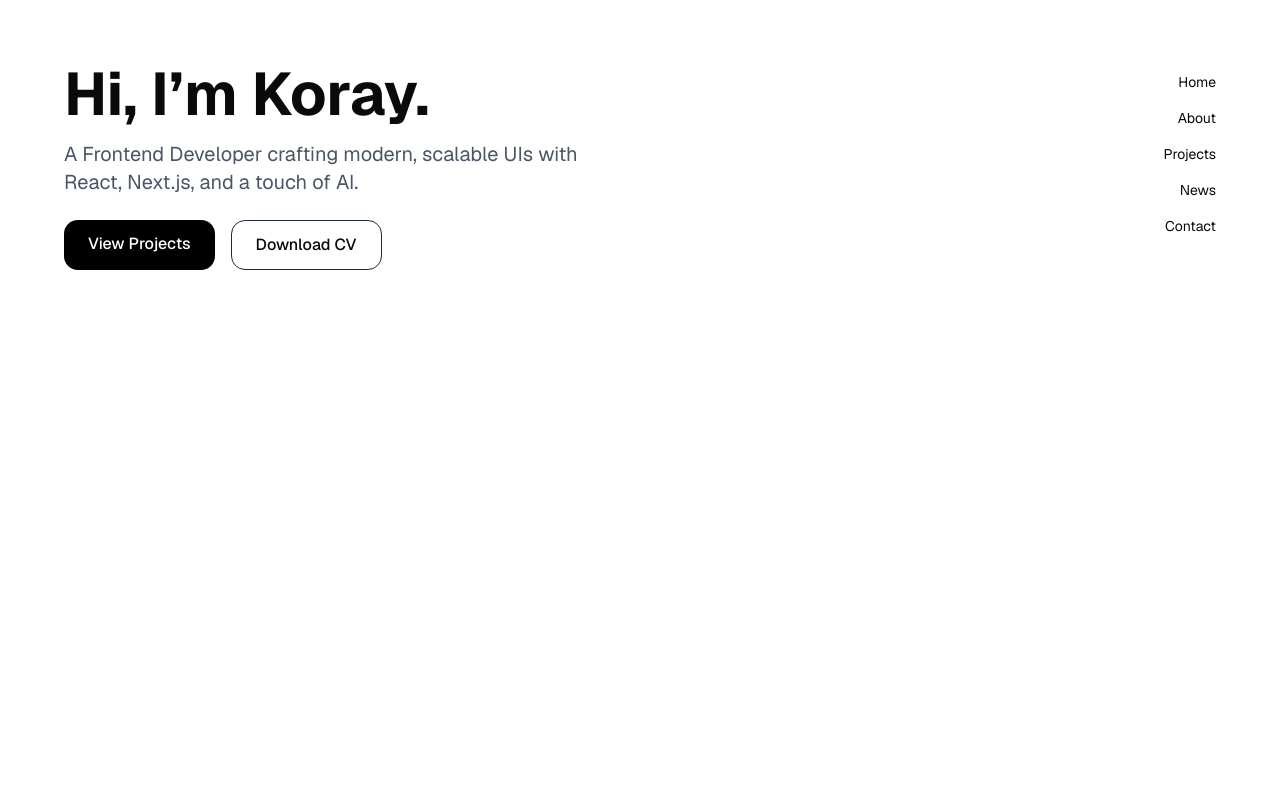
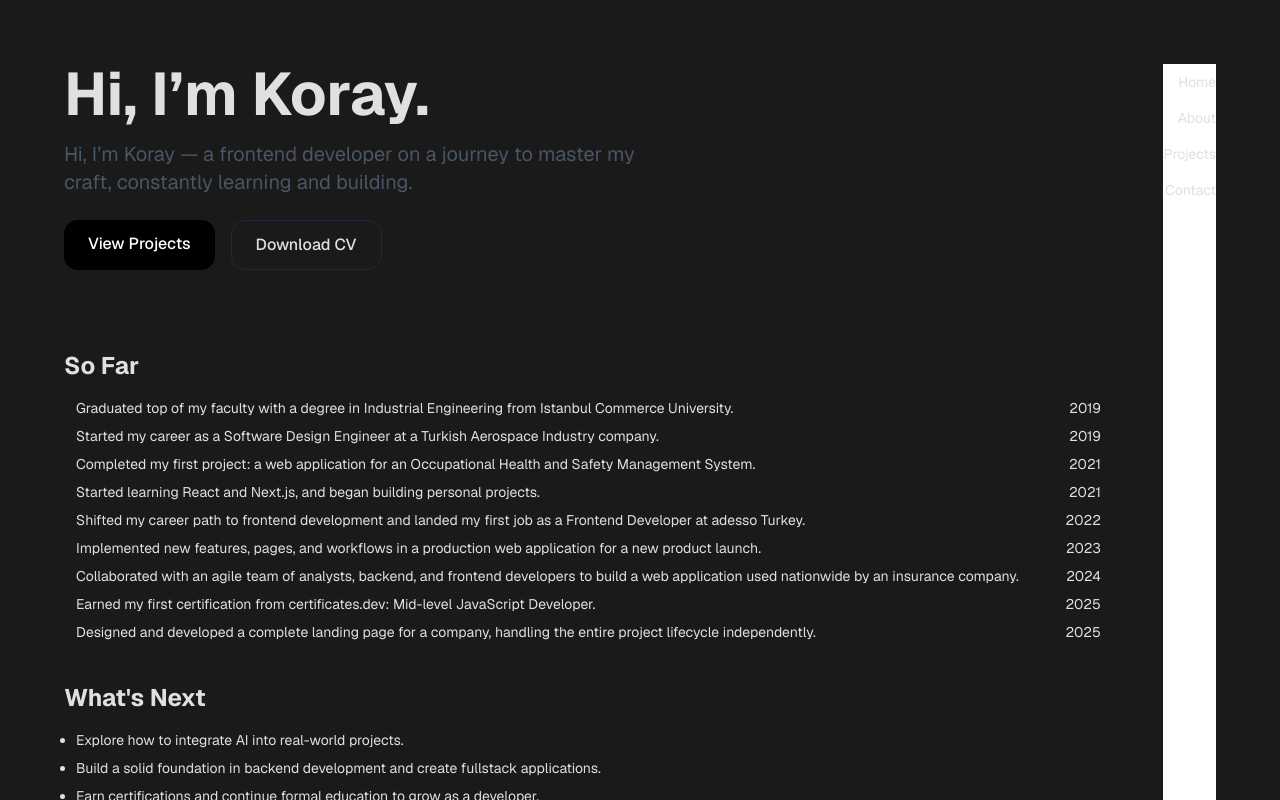
Before and after one commit to korayuymaz/koray-portfolio, a Next.js app: page / in a window 1280 px wide. Shown: the top 800 px of the page. Built offline with nearby package versions, Linux system fonts and the light colour scheme.

Commit message:
Home page components added

```diff
--- a/src/app/globals.css
+++ b/src/app/globals.css
@@ -4,8 +4,8 @@
 @custom-variant dark (&:is(.dark *));
 
 @theme inline {
-  --color-background: var(--background);
-  --color-foreground: var(--foreground);
+	--color-background: #1a1a1a;
+	--color-foreground: #e0e0e0;
 	--font-sans: var(--font-geist-sans);
 	--font-mono: var(--font-geist-mono);
 	--color-sidebar-ring: var(--sidebar-ring);
--- a/src/app/page.tsx
+++ b/src/app/page.tsx
@@ -1,9 +1,13 @@
-import Hero from "@/components/hero";
+import Hero from "@/components/home-components/hero";
+import { SoFar } from "@/components/home-components/so-far";
+import { WhatsNext } from "@/components/home-components/whats-next";
 
 export default function Home() {
 	return (
 		<div>
 			<Hero />
+			<SoFar />
+			<WhatsNext />
 		</div>
 	);
 }
--- a/src/components/hero.tsx
+++ b/src/components/home-components/hero.tsx
@@ -4,11 +4,11 @@ import Link from "next/link";
 
 export default function Hero() {
 	return (
-		<section className="w-full h-[80vh] ">
+		<section className="w-full mb-20">
 			<h1 className="text-4xl md:text-6xl font-bold mb-4">Hi, I’m Koray.</h1>
 			<p className="text-lg md:text-xl text-gray-600 dark:text-gray-300 mb-6 max-w-xl">
-				A Frontend Developer crafting modern, scalable UIs with React, Next.js,
-				and a touch of AI.
+				Hi, I’m Koray — a frontend developer on a journey to master my craft,
+				constantly learning and building.
 			</p>
 			<div className="flex gap-4">
 				<Link
--- /dev/null
+++ b/src/components/home-components/so-far.tsx
@@ -0,0 +1,17 @@
+import { soFar } from "@/data/so-far";
+
+export const SoFar = () => {
+	return (
+		<div className="mb-10">
+			<h2 className="text-2xl font-bold mb-4">So Far</h2>
+			<ul className="list-disc pl-3 flex flex-col gap-2 text-sm w-full">
+				{soFar.map((item) => (
+					<li className="flex justify-between" key={item.id}>
+						<span>{item.description}</span>
+						<span>{item.year}</span>
+					</li>
+				))}
+			</ul>
+		</div>
+	);
+};
--- /dev/null
+++ b/src/components/home-components/whats-next.tsx
@@ -0,0 +1,14 @@
+import { whatsNext } from "@/data/whats-next";
+
+export const WhatsNext = () => {
+	return (
+		<div className="mb-10">
+			<h2 className="text-2xl font-bold mb-4">What&apos;s Next</h2>
+			<ul className="list-disc pl-3 flex flex-col gap-2 text-sm w-full">
+				{whatsNext.map((item) => (
+					<li key={item.description}>{item.description}</li>
+				))}
+			</ul>
+		</div>
+	);
+};
--- a/src/components/navbar.tsx
+++ b/src/components/navbar.tsx
@@ -7,7 +7,6 @@ const navItems = [
 	{ label: "Home", href: "/" },
 	{ label: "About", href: "/about" },
 	{ label: "Projects", href: "/projects" },
-	{ label: "News", href: "/news" },
 	{ label: "Contact", href: "/contact" },
 ];
 
--- /dev/null
+++ b/src/data/so-far.ts
@@ -0,0 +1,56 @@
+export const soFar = [
+	{
+		id: 1,
+		year: 2019,
+		description:
+			"Graduated top of my faculty with a degree in Industrial Engineering from Istanbul Commerce University.",
+	},
+	{
+		id: 2,
+		year: 2019,
+		description:
+			"Started my career as a Software Design Engineer at a Turkish Aerospace Industry company.",
+	},
+	{
+		id: 3,
+		year: 2021,
+		description:
+			"Completed my first project: a web application for an Occupational Health and Safety Management System.",
+	},
+	{
+		id: 4,
+		year: 2021,
+		description:
+			"Started learning React and Next.js, and began building personal projects.",
+	},
+	{
+		id: 5,
+		year: 2022,
+		description:
+			"Shifted my career path to frontend development and landed my first job as a Frontend Developer at adesso Turkey.",
+	},
+	{
+		id: 6,
+		year: 2023,
+		description:
+			"Implemented new features, pages, and workflows in a production web application for a new product launch.",
+	},
+	{
+		id: 7,
+		year: 2024,
+		description:
+			"Collaborated with an agile team of analysts, backend, and frontend developers to build a web application used nationwide by an insurance company.",
+	},
+	{
+		id: 8,
+		year: 2025,
+		description:
+			"Earned my first certification from certificates.dev: Mid-level JavaScript Developer.",
+	},
+	{
+		id: 9,
+		year: 2025,
+		description:
+			"Designed and developed a complete landing page for a company, handling the entire project lifecycle independently.",
+	},
+];
--- /dev/null
+++ b/src/data/whats-next.ts
@@ -0,0 +1,24 @@
+export const whatsNext = [
+	{
+		description: "Explore how to integrate AI into real-world projects.",
+	},
+	{
+		description:
+			"Build a solid foundation in backend development and create fullstack applications.",
+	},
+	{
+		description:
+			"Earn certifications and continue formal education to grow as a developer.",
+	},
+	{
+		description:
+			"Learn new languages and travel to unfamiliar places for fresh perspectives.",
+	},
+	{
+		description: "Keep learning, keep building, and keep sharing.",
+	},
+	{
+		description:
+			"Draw more, paint the grey pile of shame of Warhammer minis 😄, and read more about philosophy and psychology.",
+	},
+];
```
Also changed, not shown: 1 other file (tests, documents, lock files or other folders). Lines whose indentation alone changed are shown as unchanged.
